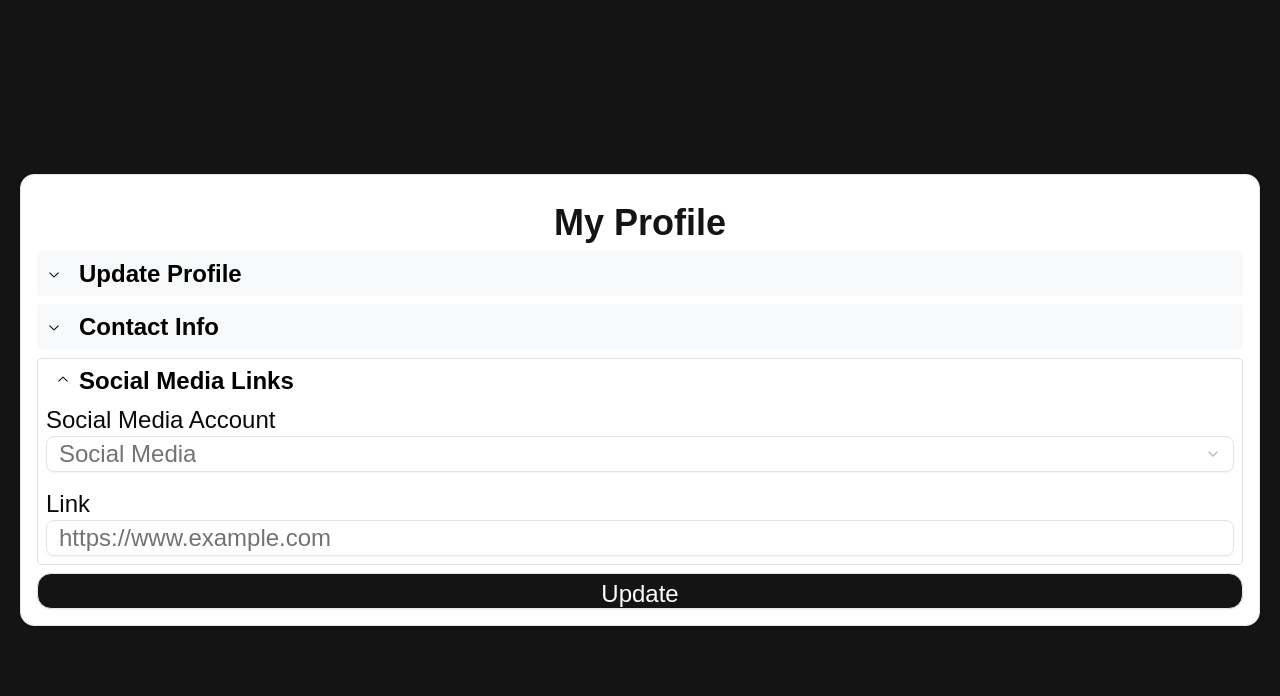
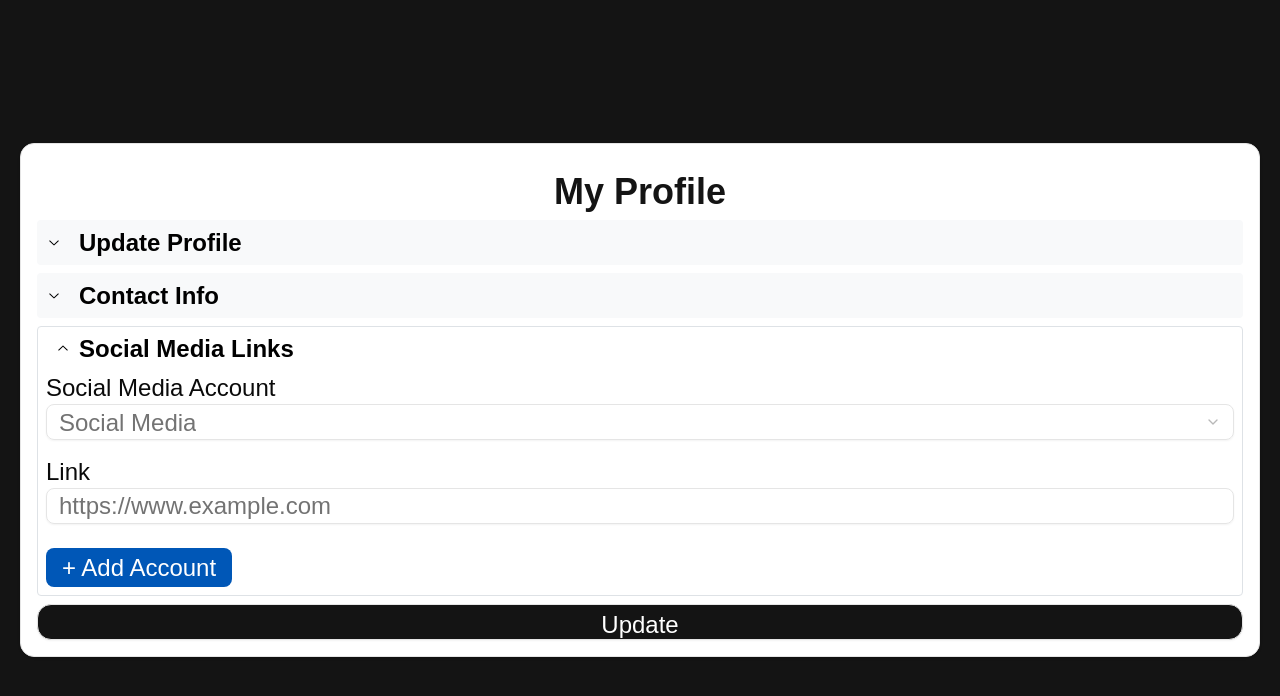
Before and after one commit to Janespot/SMM, a Next.js app: page /profile/updateprofile in a window 1280 px wide. Both pictures are taken after a click on the button "Social Media Links". Shown: the top 696 px of the page. Built offline with nearby package versions, Linux system fonts and the light colour scheme; a web font is replaced by a local one.

Commit message:
auth with google/apple

```diff
--- a/components/auth/signin.tsx
+++ b/components/auth/signin.tsx
@@ -4,6 +4,7 @@ import { Input } from "@/components/ui/input"
 import Image from 'next/image'
 import { Button } from "../ui/button";
 import Link from "next/link";
+import { signInWithApple, signInWithGoogle } from "@/lib/auth/signup";
 
 export default function Signin() {
     return (
@@ -28,7 +29,7 @@ export default function Signin() {
                             </div>
 
                             <div className="w-full flex justify-between">
-                                <Button variant="outline" className="rounded-xl" style={{ width: '49%', cursor: "pointer" }}>
+                                <Button variant="outline" className="rounded-xl" style={{ width: '49%', cursor: "pointer" }} onClick={signInWithApple}>
                                     <Image
                                         src={'/apple.png'}
                                         alt="Hero"
@@ -38,7 +39,7 @@ export default function Signin() {
                                     />
                                     Apple
                                 </Button>
-                                <Button variant="outline" className="rounded-xl" style={{ width: '49%', cursor: "pointer" }}>
+                                <Button variant="outline" className="rounded-xl" style={{ width: '49%', cursor: "pointer" }} onClick={signInWithGoogle}>
                                     <Image
                                         src={'/google.png'}
                                         alt="Hero"
--- a/components/auth/signup.tsx
+++ b/components/auth/signup.tsx
@@ -2,7 +2,7 @@
 'use client'
 
 import { useState } from 'react'
-import { signUp } from '@/lib/auth/signup'  // Import your signup function
+import { signInWithApple, signInWithGoogle, signUp } from '@/lib/auth/signup'  // Import your signup function
 import { useRouter } from 'next/navigation'
 import { Card } from "../ui/card";
 import { Label } from "@/components/ui/label"
@@ -21,7 +21,6 @@ export default function Signup() {
 
     const handleSubmit = async (e: React.FormEvent) => {
         console.log({"email": email, "password": password, "name": name });
-        return;
 
         e.preventDefault()
         setLoading(true)
@@ -30,7 +29,7 @@ export default function Signup() {
         try {
             await signUp(email, password, name);
             alert('Signup successful! Check your email for confirmation.');
-            router.push('/signin'); // or wherever you want after signup
+            router.push('/profile/updateprofile'); // or wherever you want after signup
         } catch (err: any) {
             console.error(err)
             setError(err.message || 'Something went wrong.')
@@ -87,7 +86,7 @@ export default function Signup() {
                             </div>
 
                             <div className="w-full flex justify-between">
-                                <Button variant="outline" className="rounded-xl" style={{ width: '49%', cursor: "pointer" }}>
+                                <Button variant="outline" className="rounded-xl" style={{ width: '49%', cursor: "pointer" }} onClick={signInWithApple}>
                                     <Image
                                         src={'/apple.png'}
                                         alt="Hero"
@@ -97,7 +96,7 @@ export default function Signup() {
                                     />
                                     Apple
                                 </Button>
-                                <Button variant="outline" className="rounded-xl" style={{ width: '49%', cursor: "pointer" }}>
+                                <Button variant="outline" className="rounded-xl" style={{ width: '49%', cursor: "pointer" }} onClick={signInWithGoogle}>
                                     <Image
                                         src={'/google.png'}
                                         alt="Hero"
--- a/components/profile/Update.tsx
+++ b/components/profile/Update.tsx
@@ -10,15 +10,32 @@ import { Textarea } from "../ui/textarea";
 import { Collapsible, CollapsibleContent, CollapsibleTrigger } from "../ui/collapsible";
 import { Select, SelectContent, SelectItem, SelectTrigger, SelectValue } from "../ui/select";
 import { Accordion } from "@mantine/core";
+import { useState } from "react";
 
 export default function UpdateProfile() {
-    const handleAvatarChange = (e: any) => {
-    const file = e.target.files[0];
+    const [socialLinks, setSocialLinks] = useState([
+        { platform: "", url: "" },
+    ]);
+
+    // Add new empty set
+    const handleAdd = () => {
+        setSocialLinks([...socialLinks, { platform: "", url: "" }]);
+    };
+
+    const handleRemove = (indexToRemove: number) => {
+        setSocialLinks(socialLinks.filter((_, i) => i !== indexToRemove));
+    };
+
+    const handleAvatarChange = (e: React.ChangeEvent<HTMLInputElement>) => {
+        console.log("hello");
+        const file = e.target.files?.[0];
         if (file) {
-      const img:any = document.querySelector('img');
-      img.src = URL.createObjectURL(file);
+            const previewUrl = URL.createObjectURL(file);
+            // Update state to preview image
+            console.log("Selected file:", file);
+            // Example: setPreview(previewUrl);
         }
-  }
+    };
 
     return (
         <section className="flex justify-center" style={{ alignItems: "center", minHeight: "calc(100vh)" }}>
@@ -36,7 +53,10 @@ export default function UpdateProfile() {
                                         <div className="flex flex-col">
                                             <Label className="text-2xl" htmlFor="profile">Profile Photo</Label>
                                             <div className="relative w-24 h-24 group">
-                                                <img src="/smm.jpg" alt="Profile Photo" className="w-full h-full rounded-full object-cover border-2 border-gray-300" />
+                                                <label htmlFor="avatarUpload" className="cursor-pointer block w-full h-full">
+                                                    <img src="/smm.jpg" alt="Profile Photo" className="w-full h-full rounded-full object-cover border-2 border-gray-300 absolute top-0" />
+                                                    <span className="absolute bottom-0 flex justify-center w-full items-center text-5xl font-bold p-0" style={{ backgroundColor: "rgba(255, 255, 255, .8)" }}>+</span>
+                                                </label>
                                                 <Input className="hidden" type="file" id="avatarUpload" name="profile" accept="image/*" onChange={(e) => handleAvatarChange(e)} />
                                             </div>
                                         </div>
@@ -87,7 +107,9 @@ export default function UpdateProfile() {
                             <Accordion.Item value="media">
                                 <Accordion.Control><span className="font-semibold">Social Media Links</span></Accordion.Control>
                                 <Accordion.Panel>
-                                    <div className="flex flex-col gap-4">
+                                    <div className="space-y-6">
+                                        {socialLinks.map((_: any, index: number) => (
+                                            <div key={index} className="flex flex-col gap-4">
                                                 <div className="flex flex-col">
                                                     <Label className="text-2xl" htmlFor="sm">Social Media Account</Label>
                                                     <Select>
@@ -106,6 +128,28 @@ export default function UpdateProfile() {
                                                     <Label className="text-2xl" htmlFor="url[]">Link</Label>
                                                     <Input className="rounded-md" type="text" name="url[]" placeholder="https://www.example.com" />
                                                 </div>
+
+                                                {/* Remove Button */}
+                                                {socialLinks.length > 1 && (
+                                                    <button
+                                                        type="button"
+                                                        onClick={() => handleRemove(index)}
+                                                        className="text-sm border-2 text-[#990033] border-[#990033] rounded-md"
+                                                    >
+                                                        Remove
+                                                    </button>
+                                                )}
+                                            </div>
+                                        ))}
+
+                                        {/* Add Button */}
+                                        <button
+                                            type="button"
+                                            onClick={handleAdd}
+                                            className="px-4 py-1 bg-[#0057b7] text-white rounded-md hover:bg-blue-800"
+                                        >
+                                            + Add Account
+                                        </button>
                                     </div>
                                 </Accordion.Panel>
                             </Accordion.Item>
--- a/lib/auth/signup.ts
+++ b/lib/auth/signup.ts
@@ -16,3 +16,23 @@ export async function signUp(email: string, password: string, name: string) {
   if (error) throw error;
   return data;
 }
+
+// Google OAuth
+export const signInWithGoogle = async () => {
+    await supabase.auth.signInWithOAuth({
+    provider: "google",
+    options: {
+        redirectTo: `${window.location.origin}/profile`, // or wherever
+    },
+    });
+};
+
+// Apple OAuth
+export const signInWithApple = async () => {
+    await supabase.auth.signInWithOAuth({
+    provider: "apple",
+    options: {
+        redirectTo: `${window.location.origin}/profile`,
+    },
+    });
+};
```
Lines whose indentation alone changed are shown as unchanged.
